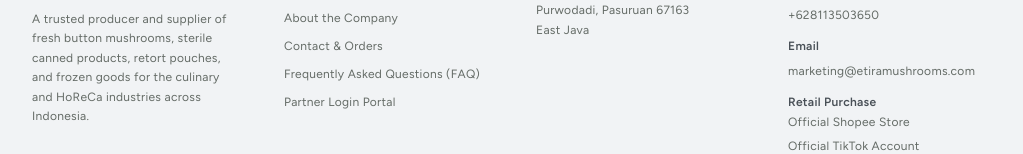
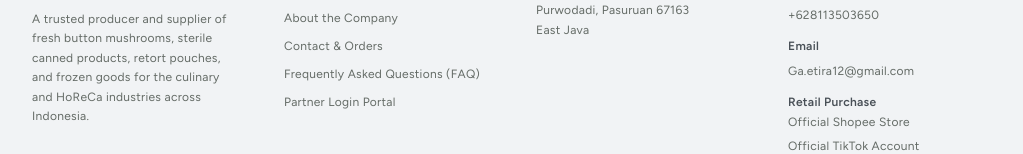
Before and after one commit to hidayat-0429/katalog-app, a Next.js app: page /faq in a window 1280 px wide. Shown: the part 1376-1530 px from the top of the page, without its empty margins (256-1279 px from the left). Built offline with nearby package versions, Linux system fonts and the light colour scheme; no server answers.

Commit message:
chore(kontak): email fallback publik diganti ke alamat asli PT (Ga.etira12@gmail.com) di layout, footer, FAQ, kontak, .env.example, dan DESIGN_SYSTEM; akun login admin tidak ikut berubah

```diff
--- a/app/(main)/faq/FAQPageClient.tsx
+++ b/app/(main)/faq/FAQPageClient.tsx
@@ -12,7 +12,7 @@ export default function FAQPageClient() {
   const t = useTranslations();
   const [openKey, setOpenKey] = useState<string | null>('product-0');
   const adminWa = process.env.NEXT_PUBLIC_ADMIN_PHONE || '628113503650';
-  const companyEmail = process.env.NEXT_PUBLIC_COMPANY_EMAIL || 'marketing@etiramushrooms.com';
+  const companyEmail = process.env.NEXT_PUBLIC_COMPANY_EMAIL || 'Ga.etira12@gmail.com';
   const waLink = `https://wa.me/${adminWa}?text=${encodeURIComponent(t.faq.waMessage)}`;
 
   return (
--- a/app/(main)/kontak/ContactPageClient.tsx
+++ b/app/(main)/kontak/ContactPageClient.tsx
@@ -9,7 +9,7 @@ import { RETAIL_CHANNELS } from "@/lib/channels";
 export default function ContactPageClient() {
   const t = useTranslations();
   const adminWa = process.env.NEXT_PUBLIC_ADMIN_PHONE || "628113503650";
-  const companyEmail = process.env.NEXT_PUBLIC_COMPANY_EMAIL || "marketing@etiramushrooms.com";
+  const companyEmail = process.env.NEXT_PUBLIC_COMPANY_EMAIL || "Ga.etira12@gmail.com";
   const waLink = `https://wa.me/${adminWa}`;
 
   return (
--- a/app/layout.tsx
+++ b/app/layout.tsx
@@ -28,7 +28,7 @@ const mono = JetBrains_Mono({
 const baseUrl = process.env.NEXT_PUBLIC_BASE_URL || "https://etiramushrooms.com";
 
 function organizationSchema() {
-  const email = process.env.NEXT_PUBLIC_COMPANY_EMAIL || "marketing@etiramushrooms.com";
+  const email = process.env.NEXT_PUBLIC_COMPANY_EMAIL || "Ga.etira12@gmail.com";
   const phone = process.env.NEXT_PUBLIC_ADMIN_PHONE || "628113503650";
 
   return {
--- a/components/Footer.tsx
+++ b/components/Footer.tsx
@@ -74,8 +74,8 @@ export default function Footer() {
               </div>
               <div>
                 <p className="text-xs font-semibold text-neutral-700 dark:text-neutral-300 mb-1">Email</p>
-                <a href={`mailto:${process.env.NEXT_PUBLIC_COMPANY_EMAIL || "marketing@etiramushrooms.com"}`} className="text-xs text-charcoal-muted hover:text-brand-forest-700 dark:hover:text-brand-forest-400 transition-colors break-all">
-                  {process.env.NEXT_PUBLIC_COMPANY_EMAIL || "marketing@etiramushrooms.com"}
+                <a href={`mailto:${process.env.NEXT_PUBLIC_COMPANY_EMAIL || "Ga.etira12@gmail.com"}`} className="text-xs text-charcoal-muted hover:text-brand-forest-700 dark:hover:text-brand-forest-400 transition-colors break-all">
+                  {process.env.NEXT_PUBLIC_COMPANY_EMAIL || "Ga.etira12@gmail.com"}
                 </a>
               </div>
               <div>
```
Also changed, not shown: 2 other files (tests, documents, lock files or other folders).
